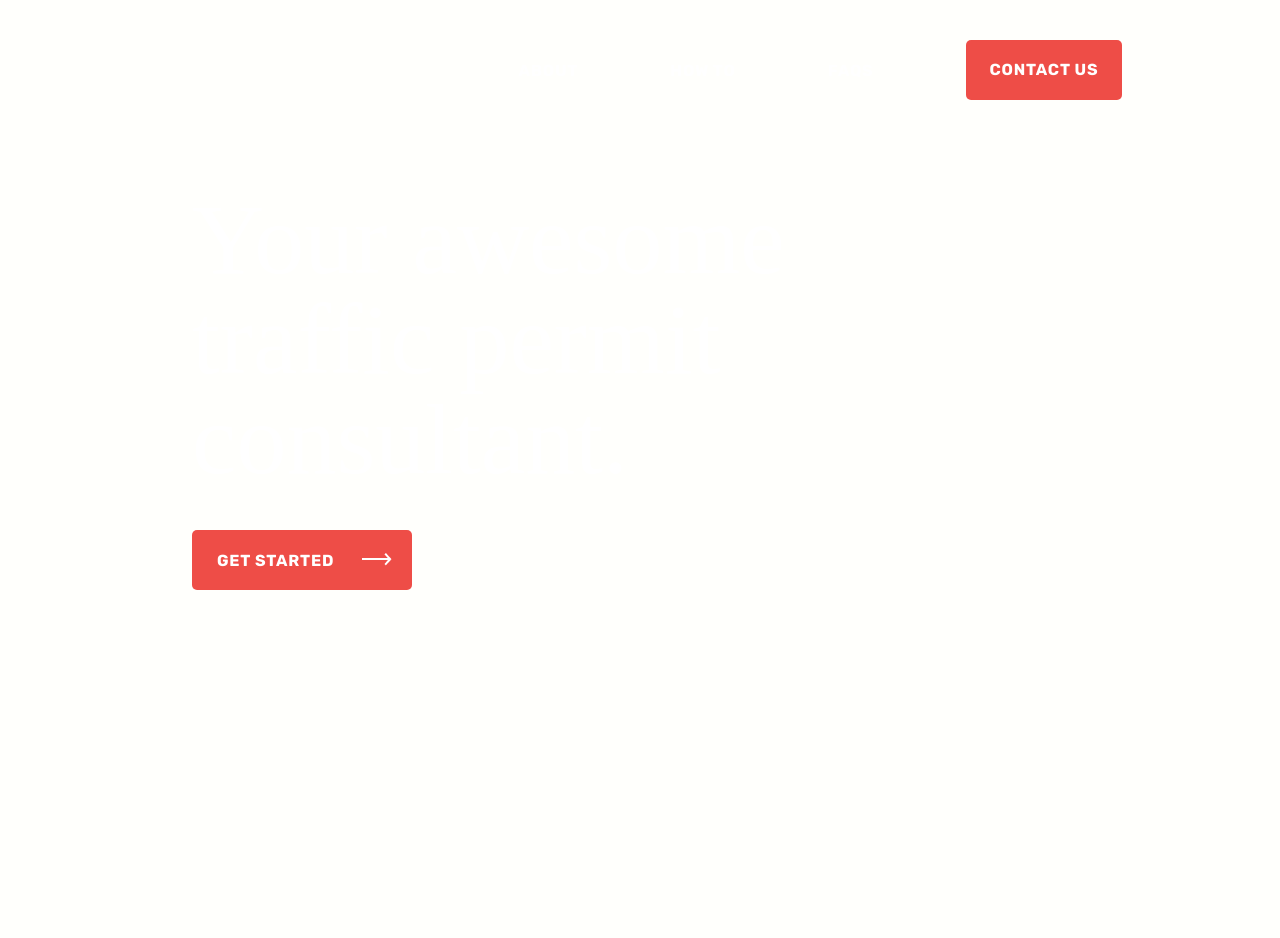
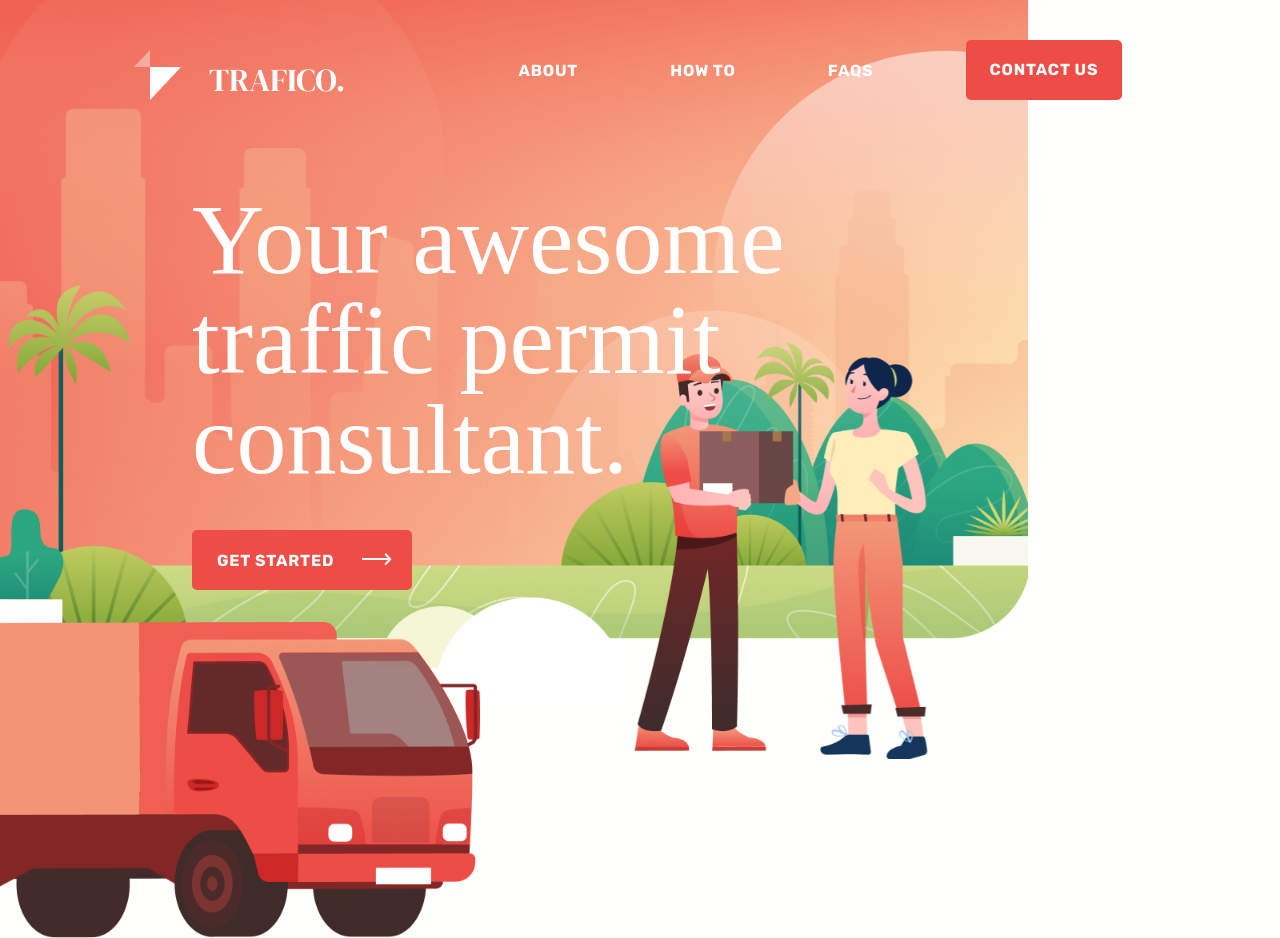
Before and after one commit to Alymbekov-Sabyr/Traffico., a plain HTML site: page index.html in a window 1280 px wide. Before the commit the page ends 800 px from the top, so only its background shows below. Drawn offline with Linux system fonts and the light colour scheme; the site is published under a folder, as on GitHub Pages, so addresses that start at the root find nothing.

Commit message:
Update index.html

```diff
--- a/index.html
+++ b/index.html
@@ -10,11 +10,11 @@
    </head>
    <body>
       <header>
-         <img src="/assets/Scene.png" alt="" class="bg" id="bg"/>
-         <img src="/assets/mobel.png" alt="" class="mobel" />
+         <img src="assets/Scene.png" alt="" class="bg" id="bg"/>
+         <img src="assets/mobel.png" alt="" class="mobel" />
          <div class="top">
             <nav class="logo">
-               <img src="/assets/logo.png" alt="" class="logo_img" />
+               <img src="assets/logo.png" alt="" class="logo_img" />
             </nav>
             <nav class="btn">
                <a href="#" class="about on"> ABOUT </a>
```
